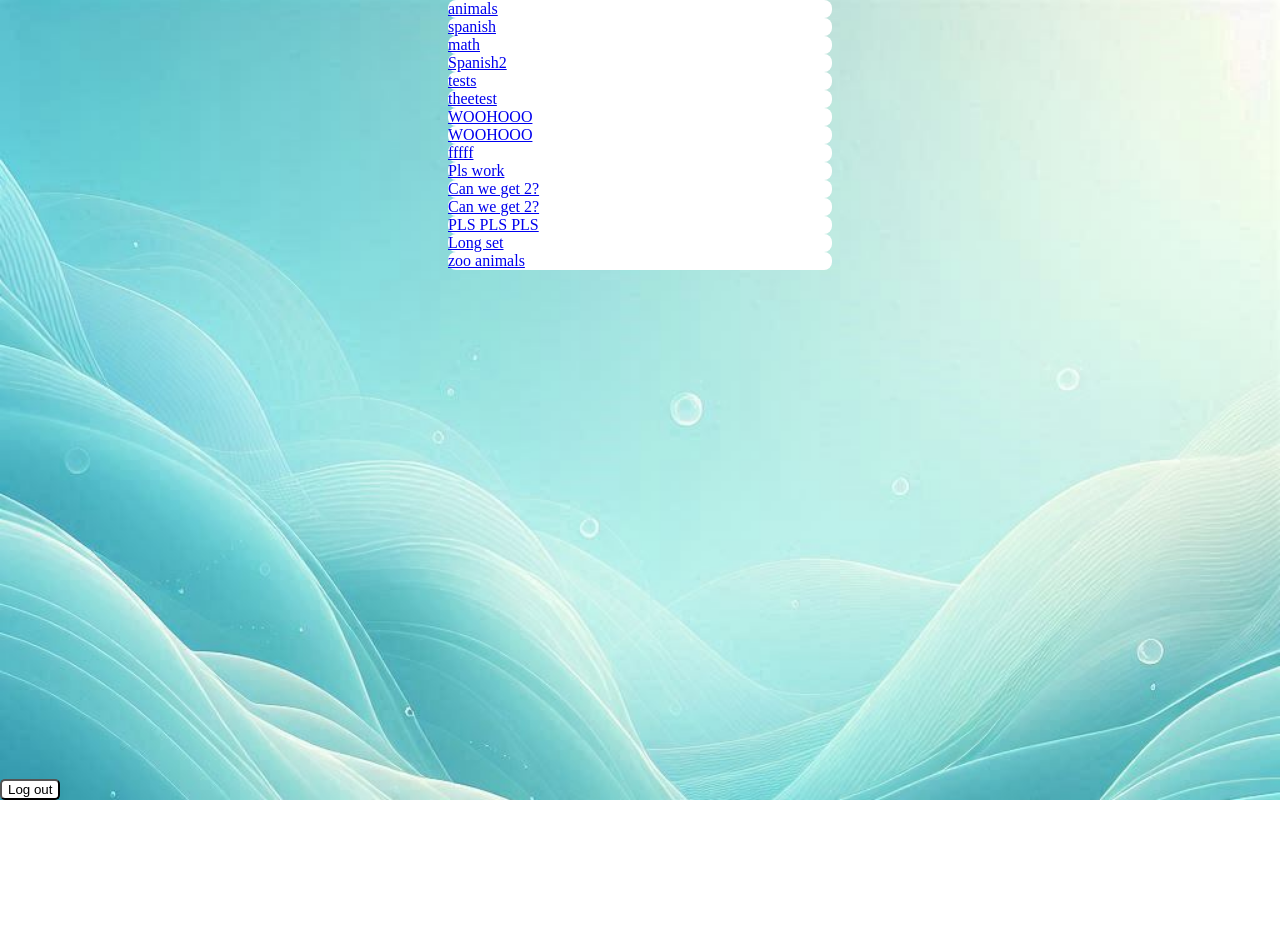
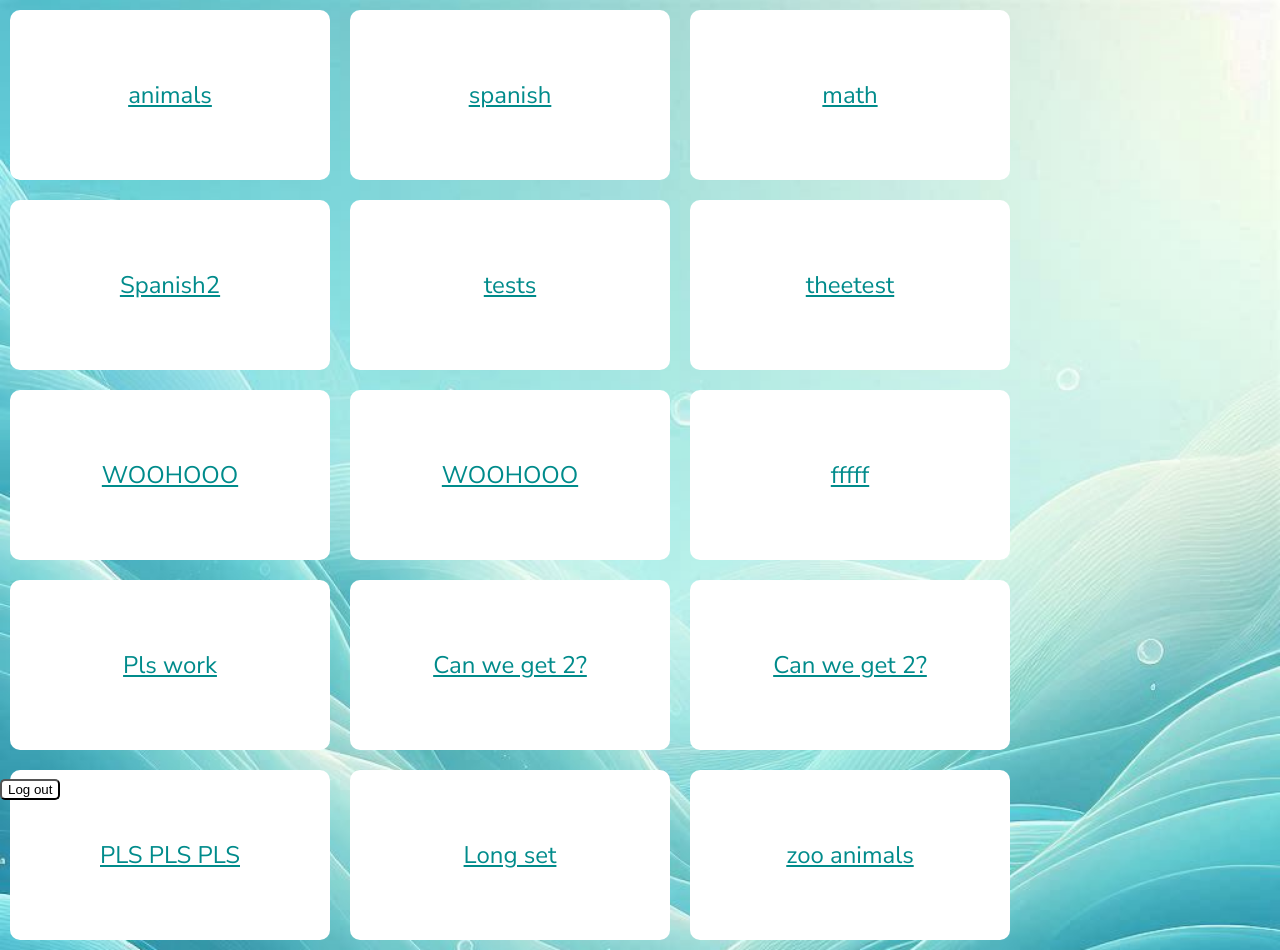
Before and after one commit to Introspectivegorilla/Final_project, a Flask app: page /library in a window 1280 px wide. Before the commit the page ends 800 px from the top, so only its background shows below. Run offline with Flask 3, Linux system fonts and the light colour scheme; a user stored in the database is signed in; some libraries are stand-ins or nearby versions; some web fonts are replaced.

Commit message:
More layout/graphics changes

```diff
--- a/static/styles.css
+++ b/static/styles.css
@@ -22,6 +22,8 @@ body {
     border-radius:5px;
     height:70%;
     width:60%;
+    display:flex;
+    justify-content:space-between;
 
 }
 
@@ -42,7 +44,7 @@ body {
 }
 
 
-.h1 {
+h1 {
 
     font-family: 'Nunito Sans', Quicksand;
     font-size:36px;
@@ -222,3 +224,33 @@ body {
     color:mediumseagreen;
     font-size:64px;
 }
+
+.box5 {
+
+    height:150px;
+    width:300px;
+    border-radius:10px;
+    background-color:white;
+
+    display:flex;
+    flex-direction:row;
+    flex-wrap:wrap;
+    padding:10px;
+    margin:10px;
+    align-items:center;
+    justify-content:center;
+}
+
+.rows {
+
+    display:flex;
+    flex-direction:row;
+    flex-wrap:wrap;
+}
+
+.link_font {
+
+    font-family:"Nunito Sans",cursive;
+    font-size:24px;
+    color:darkcyan;
+}
--- a/templates/library.html
+++ b/templates/library.html
@@ -3,18 +3,14 @@
 {% block content %}
 
 
-
-    <div class="vertical">
+    <div class="rows">
         {% for set in set_front %}
 
-            <div class="box2">
-                <a href = '{{ url_for("play",set_id = set["set_id"]) }}'>{{set['set_name']}}</a>
+            <div class="box5">
+                <a class="link_font" href = '{{ url_for("play",set_id = set["set_id"]) }}'>{{set['set_name']}}</a>
             </div>
 
         {% endfor %}
-
-
-    </div>
     </div>
 
 
```
Also changed, not shown: templates/register.html (+8 -8 lines), 2 other files.
